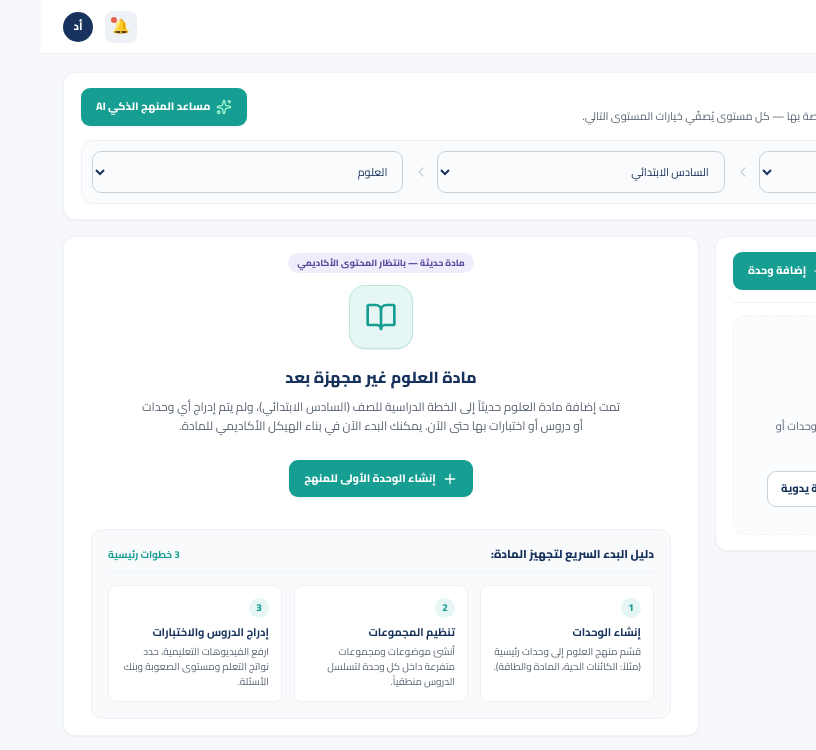
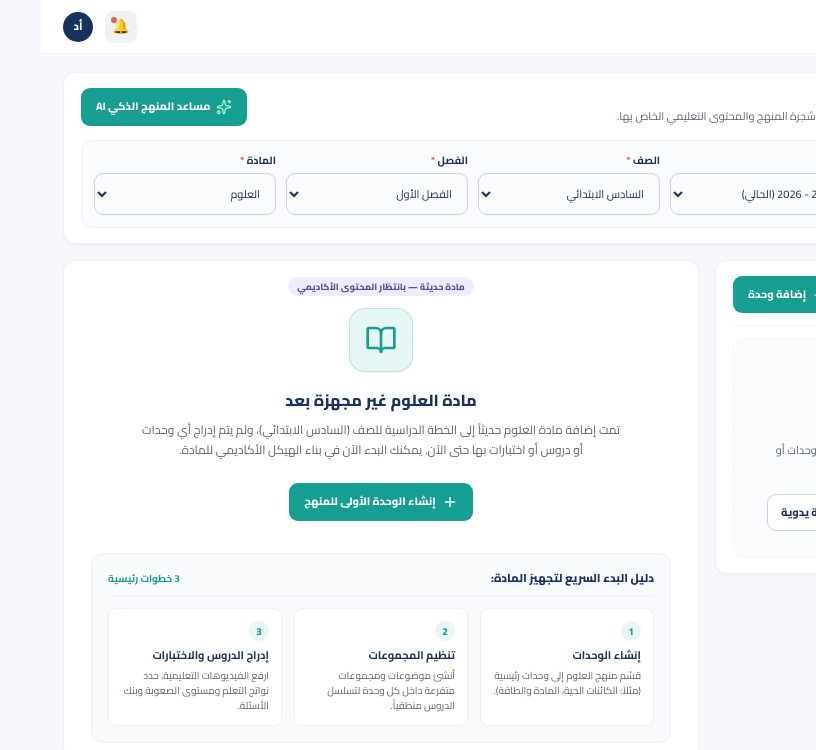
Before and after one commit to mo7amed-7ossam/edu_mind, a React (Vite) app: page / in a window 1280 px wide. Shown: the top 750 px of the page, without its empty margins (464-1280 px from the left). Built offline with nearby package versions, Linux system fonts and the light colour scheme.

Commit message:
feat(curriculum): add year and semester to scope filters
Update curriculum scope configuration to include academic year and semester fields, and reflect these parameters in the UI components for better filtering precision.

```diff
--- a/src/components/AiCurriculumModal.tsx
+++ b/src/components/AiCurriculumModal.tsx
@@ -31,6 +31,8 @@ interface AiCurriculumModalProps {
   currentSubjectName: string;
   currentGradeName: string;
   currentCountryName: string;
+  currentYearName?: string;
+  currentSemesterName?: string;
 }
 
 interface ChatMessage {
@@ -48,6 +50,8 @@ export const AiCurriculumModal: React.FC<AiCurriculumModalProps> = ({
   currentSubjectName,
   currentGradeName,
   currentCountryName,
+  currentYearName,
+  currentSemesterName,
 }) => {
   // Navigation & Step State
   const [step, setStep] = useState<'upload' | 'analyzing' | 'review'>('upload');
@@ -587,11 +591,23 @@ export const AiCurriculumModal: React.FC<AiCurriculumModalProps> = ({
         {step === 'upload' && (
           <div className="p-6 overflow-y-auto flex-1 flex flex-col items-center justify-center max-w-2xl mx-auto w-full text-center">
             {/* Context Badge */}
-            <div className="inline-flex items-center gap-2 px-3 py-1 rounded-full bg-[#F1F3F5] text-[11px] font-bold text-[var(--navy)] mb-4">
+            <div className="inline-flex flex-wrap items-center justify-center gap-1.5 px-3.5 py-1 rounded-full bg-[#F1F3F5] text-[11px] font-bold text-[var(--navy)] mb-4">
               <span>{currentCountryName}</span>
               <span>•</span>
+              {currentYearName && (
+                <>
+                  <span>{currentYearName}</span>
+                  <span>•</span>
+                </>
+              )}
               <span>{currentGradeName}</span>
               <span>•</span>
+              {currentSemesterName && (
+                <>
+                  <span>{currentSemesterName}</span>
+                  <span>•</span>
+                </>
+              )}
               <span className="text-[var(--teal)]">{currentSubjectName}</span>
             </div>
 
--- a/src/components/CurriculumPage.tsx
+++ b/src/components/CurriculumPage.tsx
@@ -61,7 +61,9 @@ export interface UnitItem {
 
 interface CurriculumScope {
   country: string;
+  year: string;
   grade: string;
+  semester: string;
   subject: string;
 }
 
@@ -71,14 +73,16 @@ interface CurriculumPageProps {
 }
 
 export const CurriculumPage: React.FC<CurriculumPageProps> = () => {
-  // نطاق المنهج المعروض (Scope filter)
+  // نطاق المنهج المعروض (Scope filter: الدولة، السنة، الصف، الفصل، المادة)
   const [scope, setScope] = useState<CurriculumScope>({
     country: 'SA',
+    year: '2025-2026',
     grade: 'grade_6',
+    semester: 'term_1',
     subject: 'science', // مادة العلوم فارغة تماماً لعرض وتجربة تصميم المواد الحديثة عديمة البيانات
   });
 
-  // Country options
+  // 1. خيارات الدولة (Countries)
   const countries = [
     { code: 'SA', name: 'SA السعودية' },
     { code: 'EG', name: 'EG مصر' },
@@ -86,19 +90,35 @@ export const CurriculumPage: React.FC<CurriculumPageProps> = () => {
     { code: 'JO', name: 'JO الأردن' },
   ];
 
-  // Grades list
+  // 2. خيارات السنة الدراسية (Academic Years)
+  const academicYears = [
+    { id: '2025-2026', name: '2025 - 2026 (الحالي)' },
+    { id: '2024-2025', name: '2024 - 2025' },
+    { id: '2026-2027', name: '2026 - 2027' },
+    { id: '2023-2024', name: '2023 - 2024' },
+  ];
+
+  // 3. خيارات الصف الدراسي (Grades)
   const grades = [
     { id: 'grade_4', name: 'الرابع الابتدائي' },
     { id: 'grade_5', name: 'الخامس الابتدائي' },
     { id: 'grade_6', name: 'السادس الابتدائي' },
     { id: 'grade_7', name: 'الأول المتوسط' },
     { id: 'grade_8', name: 'الثاني المتوسط' },
+    { id: 'grade_9', name: 'الثالث المتوسط' },
   ];
 
-  // Subjects list
+  // 4. خيارات الفصل الدراسي (Semesters / Terms)
+  const semesters = [
+    { id: 'term_1', name: 'الفصل الأول' },
+    { id: 'term_2', name: 'الفصل الثاني' },
+    { id: 'term_both', name: 'الفصل الأول و الثاني' },
+  ];
+
+  // 5. خيارات المادة الدراسية (Subjects)
   const subjects = [
+    { id: 'science', name: 'العلوم' },
     { id: 'math', name: 'رياضيات' },
-    { id: 'science', name: 'العلوم' },
     { id: 'arabic', name: 'لغة عربية' },
     { id: 'english', name: 'لغة إنجليزية' },
     { id: 'islamic', name: 'الدراسات الإسلامية' },
@@ -202,6 +222,8 @@ export const CurriculumPage: React.FC<CurriculumPageProps> = () => {
   const currentSubject = subjects.find((s) => s.id === scope.subject);
   const currentGrade = grades.find((g) => g.id === scope.grade);
   const currentCountry = countries.find((c) => c.code === scope.country);
+  const currentYear = academicYears.find((y) => y.id === scope.year);
+  const currentSemester = semesters.find((sem) => sem.id === scope.semester);
 
   // الدرس النشط حالياً للمعاينة والتعديل
   const [selectedUnitId, setSelectedUnitId] = useState<string>('');
@@ -663,9 +685,11 @@ export const CurriculumPage: React.FC<CurriculumPageProps> = () => {
     setIsEditUnitModalOpen(false);
   };
 
-  // Country name display helper
+  // Scope display helpers
   const selectedCountryName = countries.find((c) => c.code === scope.country)?.name || scope.country;
+  const selectedYearName = academicYears.find((y) => y.id === scope.year)?.name || scope.year;
   const selectedGradeName = grades.find((g) => g.id === scope.grade)?.name || scope.grade;
+  const selectedSemesterName = semesters.find((s) => s.id === scope.semester)?.name || scope.semester;
   const selectedSubjectName = subjects.find((s) => s.id === scope.subject)?.name || scope.subject;
 
   return (
@@ -676,7 +700,7 @@ export const CurriculumPage: React.FC<CurriculumPageProps> = () => {
           <div>
             <h3 className="text-[13.5px] font-extrabold text-[var(--navy)] m-0">نطاق المنهج المعروض</h3>
             <p className="text-[11px] text-[var(--gray)] m-0 leading-relaxed">
-              اختر الدولة ثم الصف ثم المادة لعرض شجرة المنهج الخاصة بها — كل مستوى يُصفّي خيارات المستوى التالي.
+              اختر الدولة، السنة، الصف، الفصل، والمادة لعرض وإدارة شجرة المنهج والمحتوى التعليمي الخاص بها.
             </p>
           </div>
           <button
@@ -690,12 +714,15 @@ export const CurriculumPage: React.FC<CurriculumPageProps> = () => {
           </button>
         </div>
 
-        {/* Filter Bar with chevrons */}
-        <div className="grid grid-cols-1 md:grid-cols-3 gap-2.5 items-center bg-[#FAFBFC] p-2.5 rounded-xl border border-[var(--border-light)]">
+        {/* شريط محددات النطاق الخمسة: (الدولة، السنة، الصف، الفصل، المادة) */}
+        <div className="grid grid-cols-1 sm:grid-cols-2 md:grid-cols-3 lg:grid-cols-5 gap-2.5 bg-[#FAFBFC] p-3 rounded-xl border border-[var(--border-light)]">
           {/* 1. الدولة */}
-          <div className="flex items-center gap-2">
+          <div>
+            <label className="block text-[10.5px] font-bold text-[var(--navy)] mb-1">
+              الدولة <span className="text-[var(--coral)]">*</span>
+            </label>
             <select
-              className="admin-select text-[11.5px] font-bold bg-white text-[var(--navy)] cursor-pointer"
+              className="admin-select text-[11.5px] font-bold bg-white text-[var(--navy)] cursor-pointer w-full"
               value={scope.country}
               onChange={(e) => setScope((prev) => ({ ...prev, country: e.target.value }))}
             >
@@ -705,13 +732,33 @@ export const CurriculumPage: React.FC<CurriculumPageProps> = () => {
                 </option>
               ))}
             </select>
-            <ChevronLeft className="w-4 h-4 text-[var(--mid)] shrink-0 hidden md:block" />
           </div>
 
-          {/* 2. الصف الدراسي */}
-          <div className="flex items-center gap-2">
+          {/* 2. السنة */}
+          <div>
+            <label className="block text-[10.5px] font-bold text-[var(--navy)] mb-1">
+              السنة <span className="text-[var(--coral)]">*</span>
+            </label>
             <select
-              className="admin-select text-[11.5px] font-bold bg-white text-[var(--navy)] cursor-pointer"
+              className="admin-select text-[11.5px] font-bold bg-white text-[var(--navy)] cursor-pointer w-full font-latin"
+              value={scope.year}
+              onChange={(e) => setScope((prev) => ({ ...prev, year: e.target.value }))}
+            >
+              {academicYears.map((y) => (
+                <option key={y.id} value={y.id}>
+                  {y.name}
+                </option>
+              ))}
+            </select>
+          </div>
+
+          {/* 3. الصف */}
+          <div>
+            <label className="block text-[10.5px] font-bold text-[var(--navy)] mb-1">
+              الصف <span className="text-[var(--coral)]">*</span>
+            </label>
+            <select
+              className="admin-select text-[11.5px] font-bold bg-white text-[var(--navy)] cursor-pointer w-full"
               value={scope.grade}
               onChange={(e) => setScope((prev) => ({ ...prev, grade: e.target.value }))}
             >
@@ -721,13 +768,33 @@ export const CurriculumPage: React.FC<CurriculumPageProps> = () => {
                 </option>
               ))}
             </select>
-            <ChevronLeft className="w-4 h-4 text-[var(--mid)] shrink-0 hidden md:block" />
           </div>
 
-          {/* 3. المادة الدراسية */}
+          {/* 4. الفصل */}
           <div>
+            <label className="block text-[10.5px] font-bold text-[var(--navy)] mb-1">
+              الفصل <span className="text-[var(--coral)]">*</span>
+            </label>
             <select
-              className="admin-select text-[11.5px] font-bold bg-white text-[var(--navy)] cursor-pointer"
+              className="admin-select text-[11.5px] font-bold bg-white text-[var(--navy)] cursor-pointer w-full"
+              value={scope.semester}
+              onChange={(e) => setScope((prev) => ({ ...prev, semester: e.target.value }))}
+            >
+              {semesters.map((s) => (
+                <option key={s.id} value={s.id}>
+                  {s.name}
+                </option>
+              ))}
+            </select>
+          </div>
+
+          {/* 5. المادة */}
+          <div>
+            <label className="block text-[10.5px] font-bold text-[var(--navy)] mb-1">
+              المادة <span className="text-[var(--coral)]">*</span>
+            </label>
+            <select
+              className="admin-select text-[11.5px] font-bold bg-white text-[var(--navy)] cursor-pointer w-full"
               value={scope.subject}
               onChange={(e) => handleSubjectChange(e.target.value)}
             >
@@ -1940,6 +2007,8 @@ export const CurriculumPage: React.FC<CurriculumPageProps> = () => {
         currentSubjectName={selectedSubjectName}
         currentGradeName={selectedGradeName}
         currentCountryName={selectedCountryName}
+        currentYearName={selectedYearName}
+        currentSemesterName={selectedSemesterName}
       />
     </div>
   );
```
